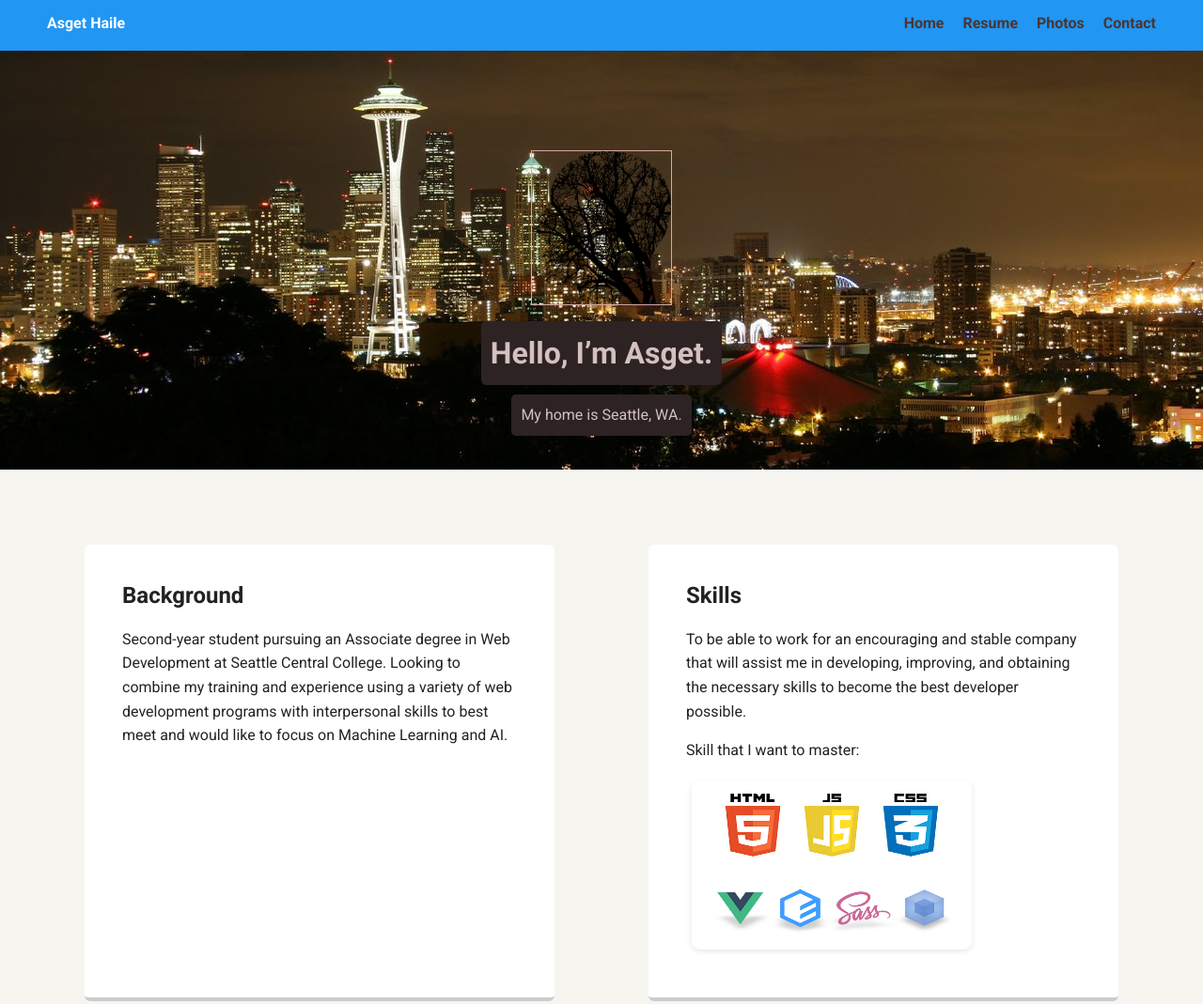
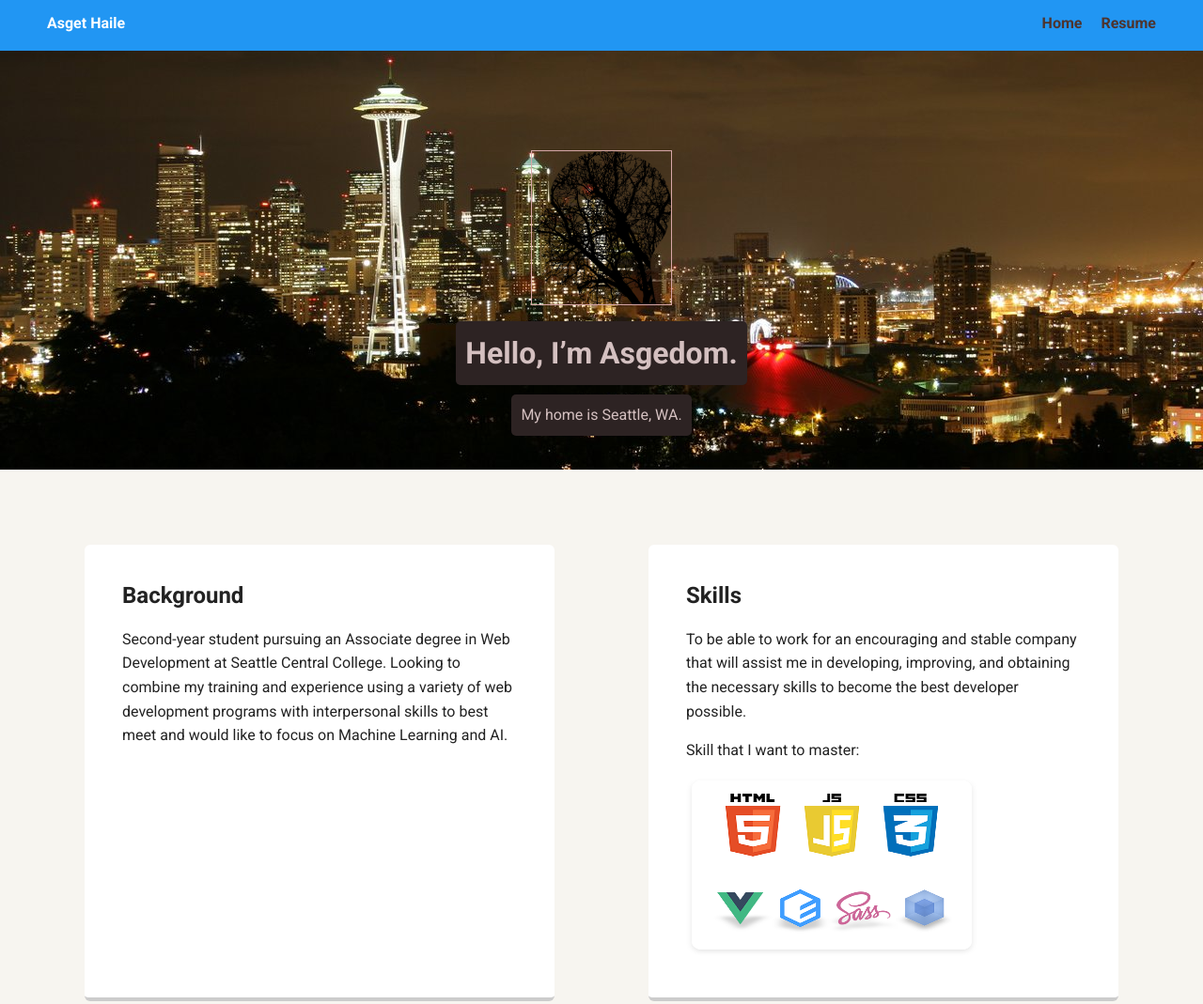
Before and after one commit to Asget-dev/techdegree-project--1, a plain HTML site: page index.html in a window 1280 px wide. Shown: the top 1069 px of the page at 94% size. Drawn offline with Linux system fonts and the light colour scheme; a web font is replaced by a local one.

Commit message:
Update index.html

```diff
--- a/index.html
+++ b/index.html
@@ -13,14 +13,12 @@
          <li class="name">Asget Haile</li>
          <li><a href="index.html">Home</a></li>
          <li><a href="resume.html">Resume</a></li>
-         <li><a href="#">Photos</a></li>
-         <li><a href="#">Contact</a></li>
        </ul>
    </nav>
 
    <header>
      <img src ="images/me.png" alt="Drawing of Asget Haile" class="profile-image">
-     <h1 class="tag name">Hello, I’m Asget.</h1>
+     <h1 class="tag name">Hello, I’m Asgedom.</h1>
      <p class="tag location">My home is Seattle, WA.</p>
    </header>
 
```
